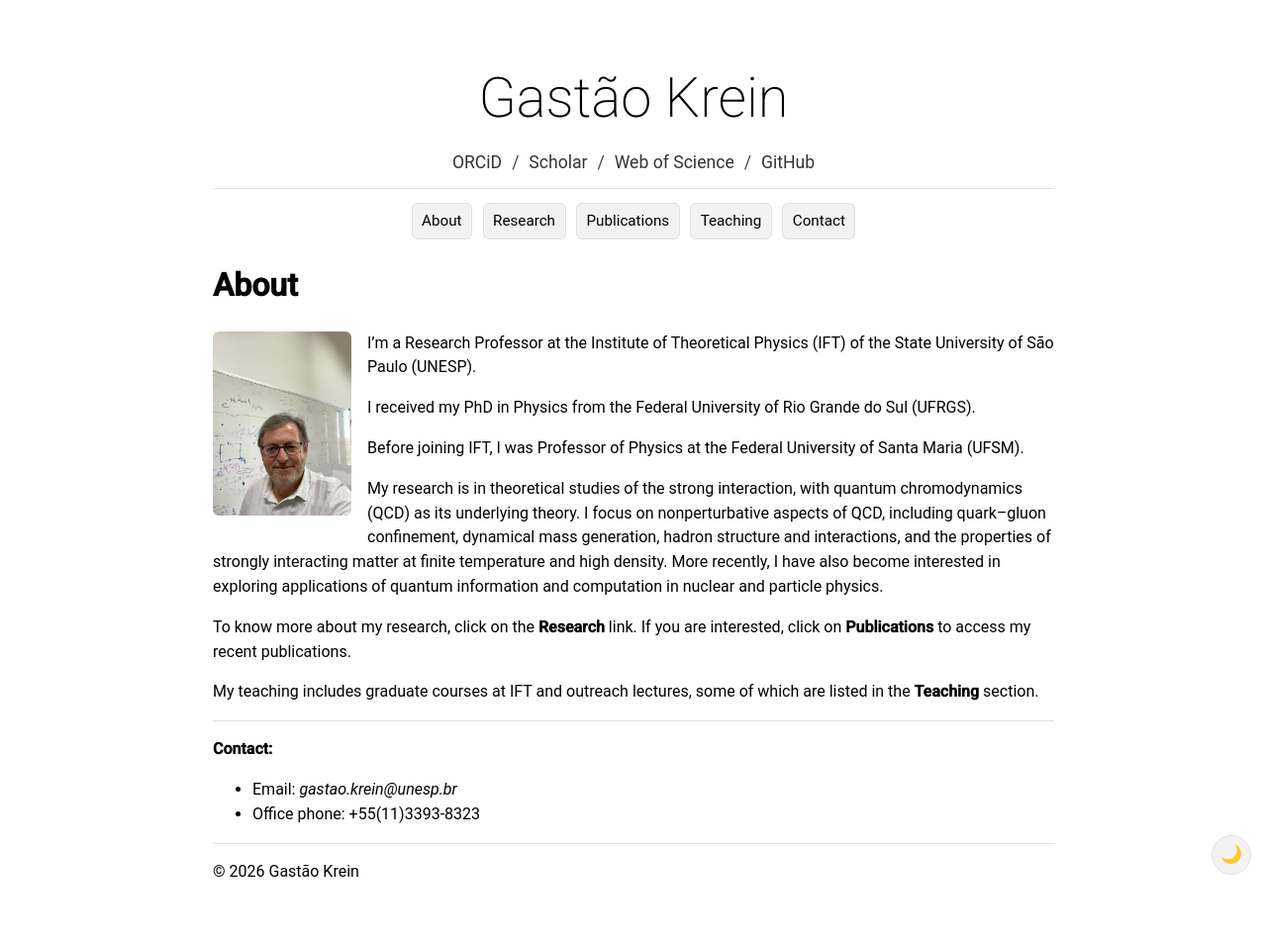
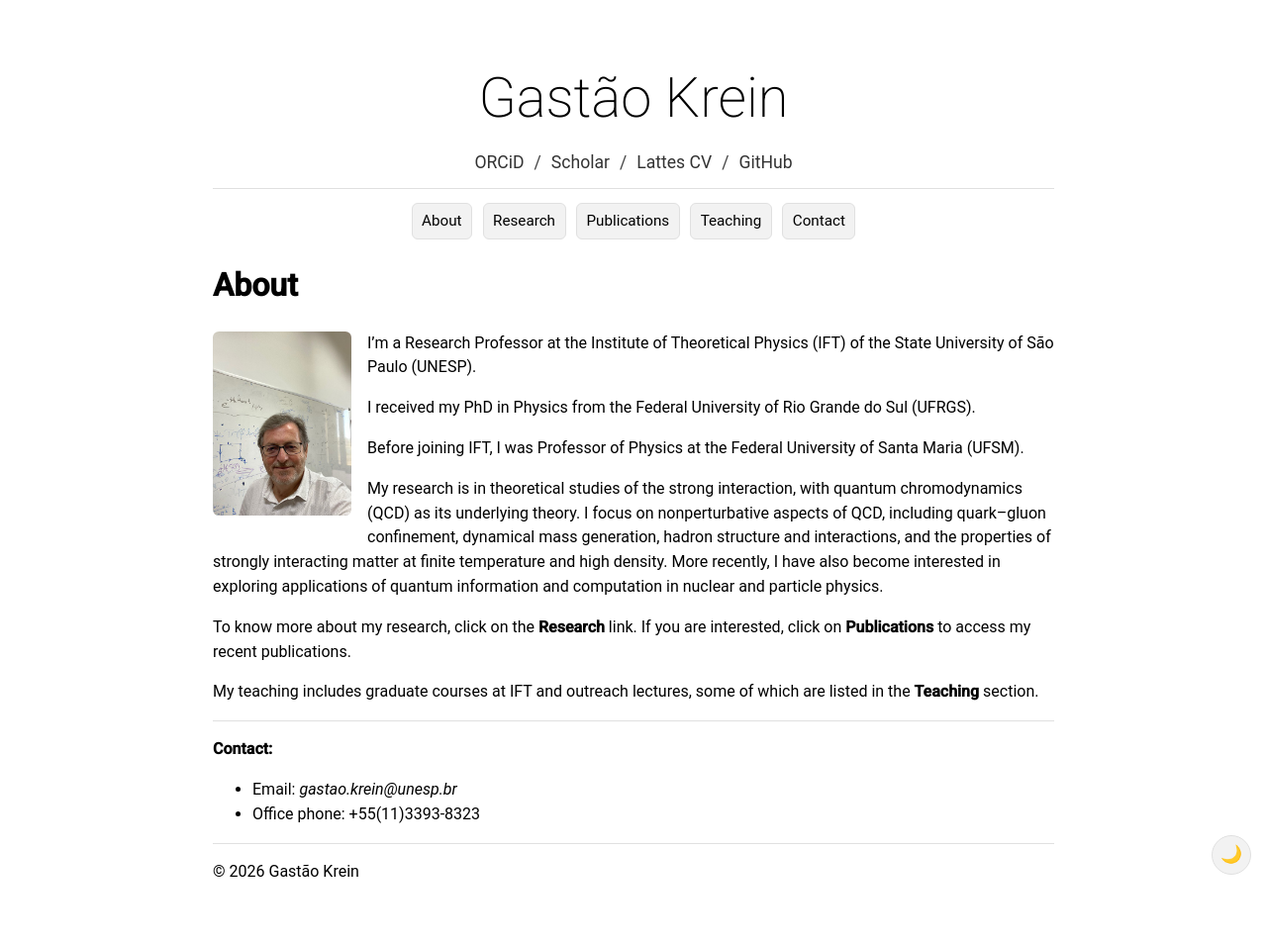
Before and after one commit to gkrein/gkrein.github.io, a Jekyll site: the page built from index.md, in a window 1280 px wide. Shown: the whole page at 99% size. Built offline with Jekyll 4.4.1, drawn with Linux system fonts in a browser that asks for light colours; some web fonts are replaced.

Commit message:
Update default.html

```diff
--- a/_layouts/default.html
+++ b/_layouts/default.html
@@ -17,7 +17,7 @@
         <span class="sep">/</span>
         <a href="https://scholar.google.com/citations?user=Hq9qIggAAAAJ&hl=en" rel="me">Scholar</a>
         <span class="sep">/</span>
-        <a href="https://www.webofscience.com/wos/author/record/C-1204-2012" rel="me">Web of Science</a>
+        <a href="https://lattes.cnpq.br/5704289678296630" rel="me">Lattes CV</a>
         <span class="sep">/</span>
         <a href="https://github.com/gkrein" rel="me">GitHub</a>
       </div>
```
